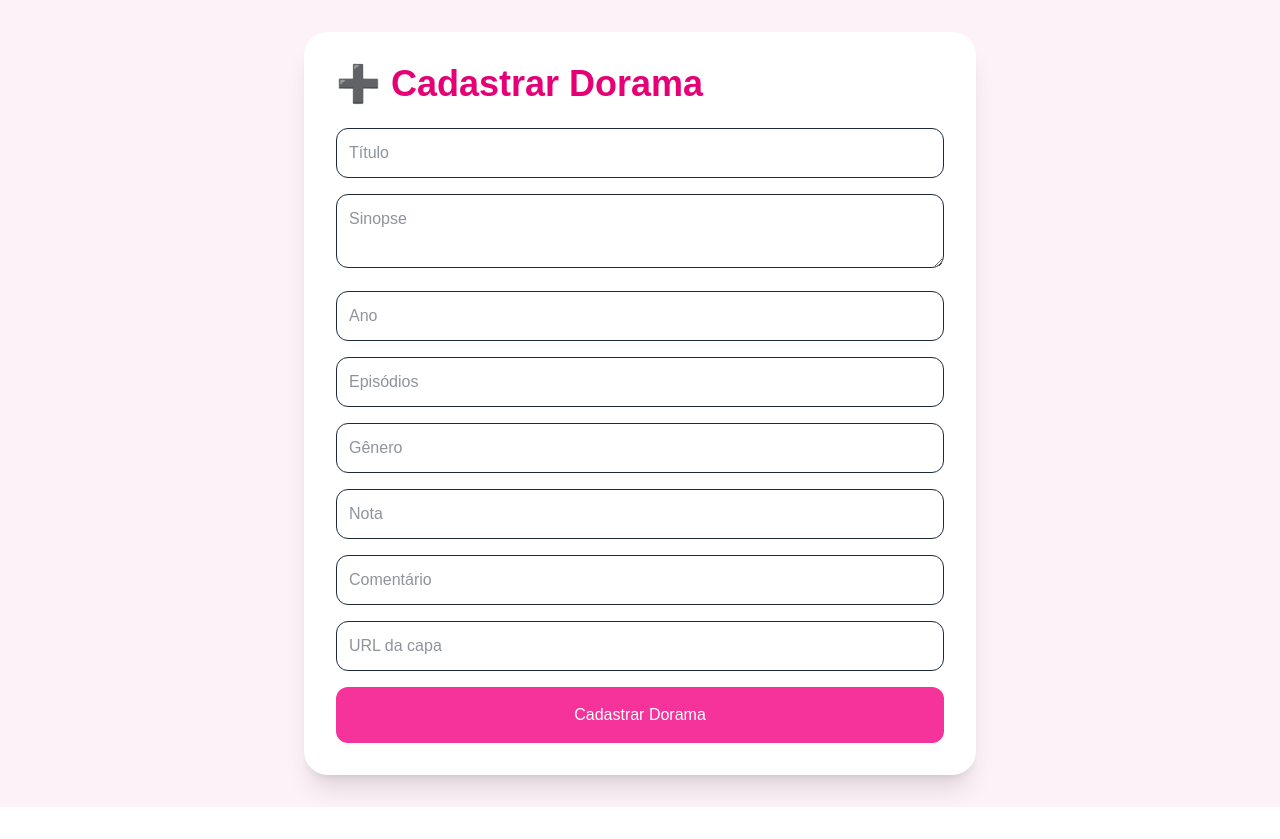
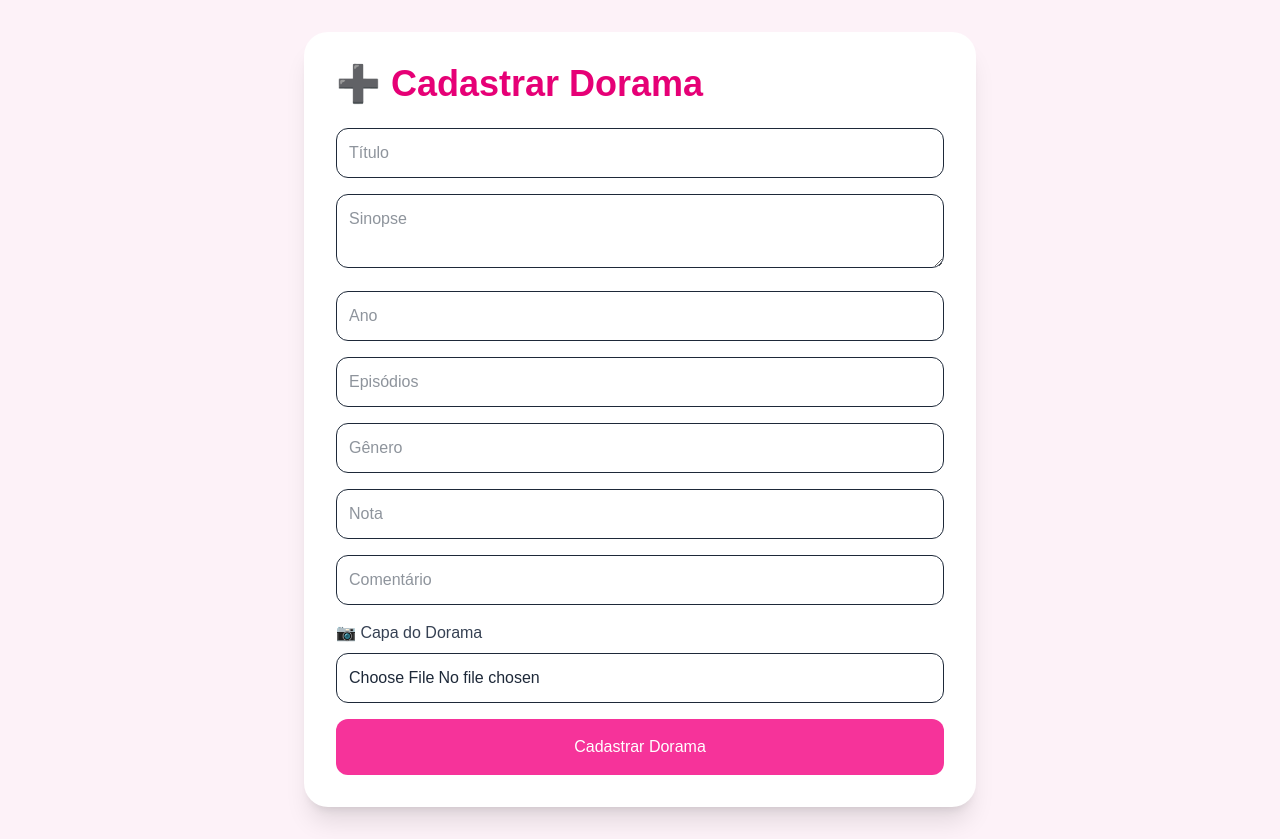
Before and after one commit to antero2110/dorama-lovers-brasil, a Next.js app: page /admin in a window 1280 px wide. Before the commit the page ends 807 px from the top, so only its background shows below. Built offline with nearby package versions, Linux system fonts and the light colour scheme; no server answers.

Commit message:
adiciona upload de capas

```diff
--- a/app/admin/page.tsx
+++ b/app/admin/page.tsx
@@ -12,9 +12,30 @@ export default function AdminPage() {
   const [nota, setNota] = useState("");
   const [comentario, setComentario] = useState("");
   const [capaUrl, setCapaUrl] = useState("");
-
+const [arquivo, setArquivo] = useState<File | null>(null);
 async function cadastrarDorama(e: React.FormEvent) {
   e.preventDefault();
+
+  let urlImagem = capaUrl;
+
+  if (arquivo) {
+    const nomeArquivo = `${Date.now()}-${arquivo.name}`;
+
+    const { error: uploadError } = await supabase.storage
+      .from("capas")
+      .upload(nomeArquivo, arquivo);
+
+    if (uploadError) {
+      alert("Erro upload: " + uploadError.message);
+      return;
+    }
+
+    const { data } = supabase.storage
+      .from("capas")
+      .getPublicUrl(nomeArquivo);
+
+    urlImagem = data.publicUrl;
+  }
 
   const { error } = await supabase.from("doramas").insert({
     titulo,
@@ -24,7 +45,7 @@ export default function AdminPage() {
     genero,
     nota_ana: Number(nota),
     comentario_ana: comentario,
-      capa_url: capaUrl,
+    capa_url: urlImagem,
   });
 
   if (error) {
@@ -42,6 +63,7 @@ export default function AdminPage() {
   setNota("");
   setComentario("");
   setCapaUrl("");
+  setArquivo(null);
 }
 
   return (
@@ -103,12 +125,20 @@ export default function AdminPage() {
             className="w-full p-3 border rounded-xl text-gray-800"
           />
 
+<div>
+  <label className="block mb-2 font-medium text-gray-700">
+    📷 Capa do Dorama
+  </label>
+
   <input
-            value={capaUrl}
-            onChange={(e) => setCapaUrl(e.target.value)}
-            placeholder="URL da capa"
+    type="file"
+    accept="image/*"
+    onChange={(e) =>
+      setArquivo(e.target.files?.[0] || null)
+    }
     className="w-full p-3 border rounded-xl text-gray-800"
   />
+</div>
 
           <button
             type="submit"
```
Lines whose indentation alone changed are shown as unchanged.
